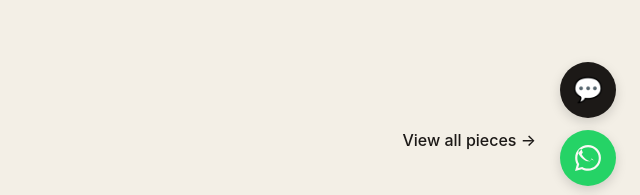
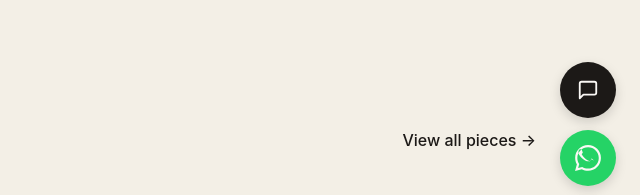
Before and after one commit to dtenuun12-cyber/grain-future-demo, a website: page index.html in a window 1280 px wide. Shown: the part 522-717 px from the top of the page, 640-1280 px from the left. Drawn offline with Linux system fonts and the light colour scheme.

Commit message:
Update index.html

```diff
--- a/index.html
+++ b/index.html
@@ -85,9 +85,11 @@
   </div>
 </footer>
 
-<!-- Floating Actions Widget with Official WhatsApp SVG Logo -->
+<!-- Floating Actions Widget with Clean SVG Icons -->
 <div class="floating-actions">
-  <button id="grain-chat-launcher" aria-label="Open Chat">&#128172;</button>
+  <button id="grain-chat-launcher" aria-label="Open Chat">
+    <svg xmlns="http://www.w3.org/2000/svg" width="22" height="22" viewBox="0 0 24 24" fill="none" stroke="currentColor" stroke-width="2" stroke-linecap="round" stroke-linejoin="round"><path d="M21 15a2 2 0 0 1-2 2H7l-4 4V5a2 2 0 0 1 2-2h14a2 2 0 0 1 2 2z"></path></svg>
+  </button>
   <a href="https://wa.me/601140294053" id="grain-whatsapp-btn" target="_blank" rel="noopener" aria-label="Chat on WhatsApp">
     <svg xmlns="http://www.w3.org/2000/svg" width="26" height="26" viewBox="0 0 24 24" fill="currentColor">
       <path d="M.057 24l1.687-6.163c-1.041-1.804-1.588-3.849-1.587-5.946.003-6.556 5.338-11.891 11.893-11.891 3.181.001 6.167 1.24 8.413 3.488 2.245 2.248 3.481 5.236 3.48 8.414-.003 6.557-5.338 11.892-11.893 11.892-1.99-.001-3.951-.5-5.688-1.448l-6.305 1.654zm6.597-3.807c1.676.995 3.276 1.591 5.392 1.592 5.448 0 9.886-4.434 9.889-9.885.002-5.462-4.415-9.89-9.881-9.892-5.452 0-9.887 4.434-9.889 9.884-.001 2.225.651 3.891 1.746 5.634l-.999 3.648 3.742-.981zm11.387-5.464c-.074-.124-.272-.198-.57-.347-.297-.149-1.758-.868-2.031-.967-.272-.099-.47-.149-.669.149-.198.297-.768.967-.941 1.165-.173.198-.347.223-.644.074-2.978-1.49-4.933-2.659-6.905-6.068-.168-.292-.018-.45.127-.594.133-.133.297-.347.446-.521.149-.174.198-.298.297-.497.099-.198.05-.371-.025-.52-.075-.149-.669-1.612-.916-2.207-.242-.579-.487-.501-.669-.51l-.57-.01c-.198 0-.52.074-.792.372s-1.04 1.016-1.04 2.479 1.065 2.876 1.213 3.074c.149.198 2.095 3.2 5.076 4.487.709.306 1.263.489 1.694.626.712.226 1.36.194 1.872.118.571-.085 1.758-.719 2.006-1.413.248-.695.248-1.29.173-1.414z"/>
```
